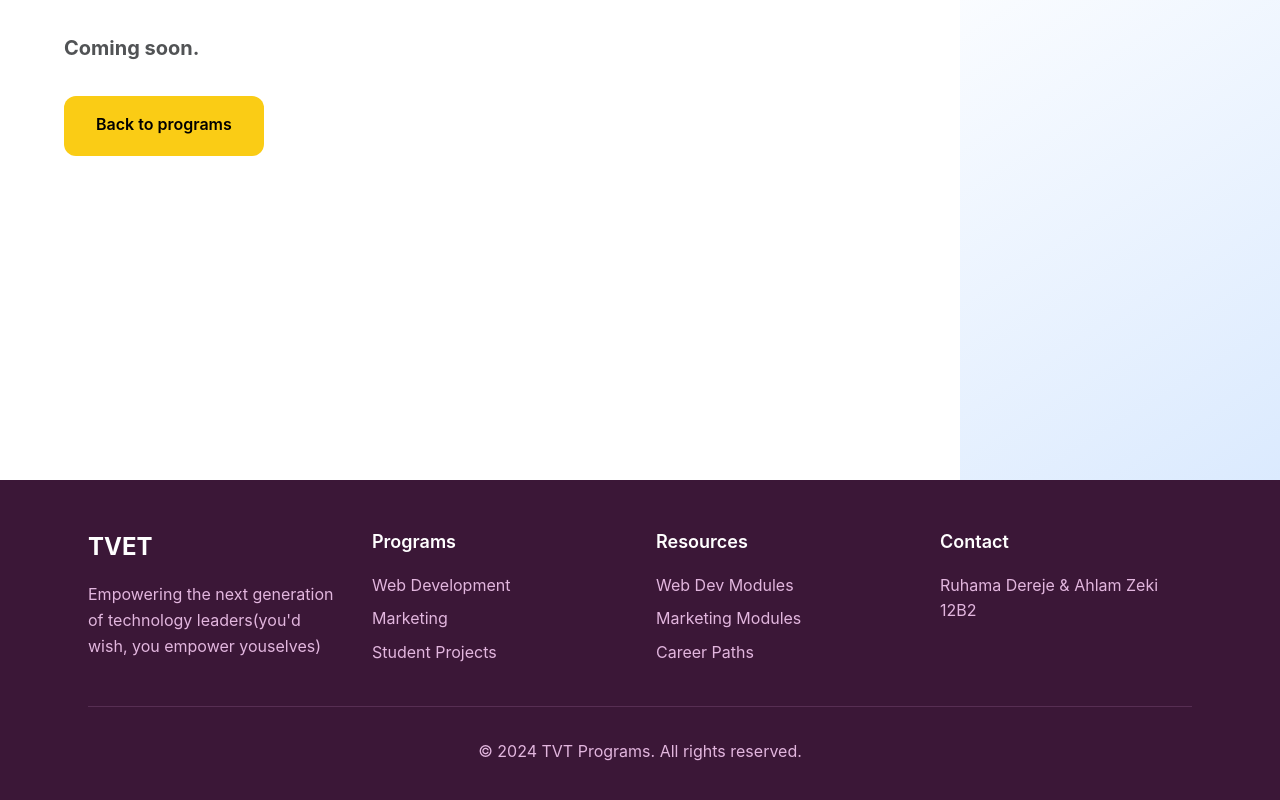
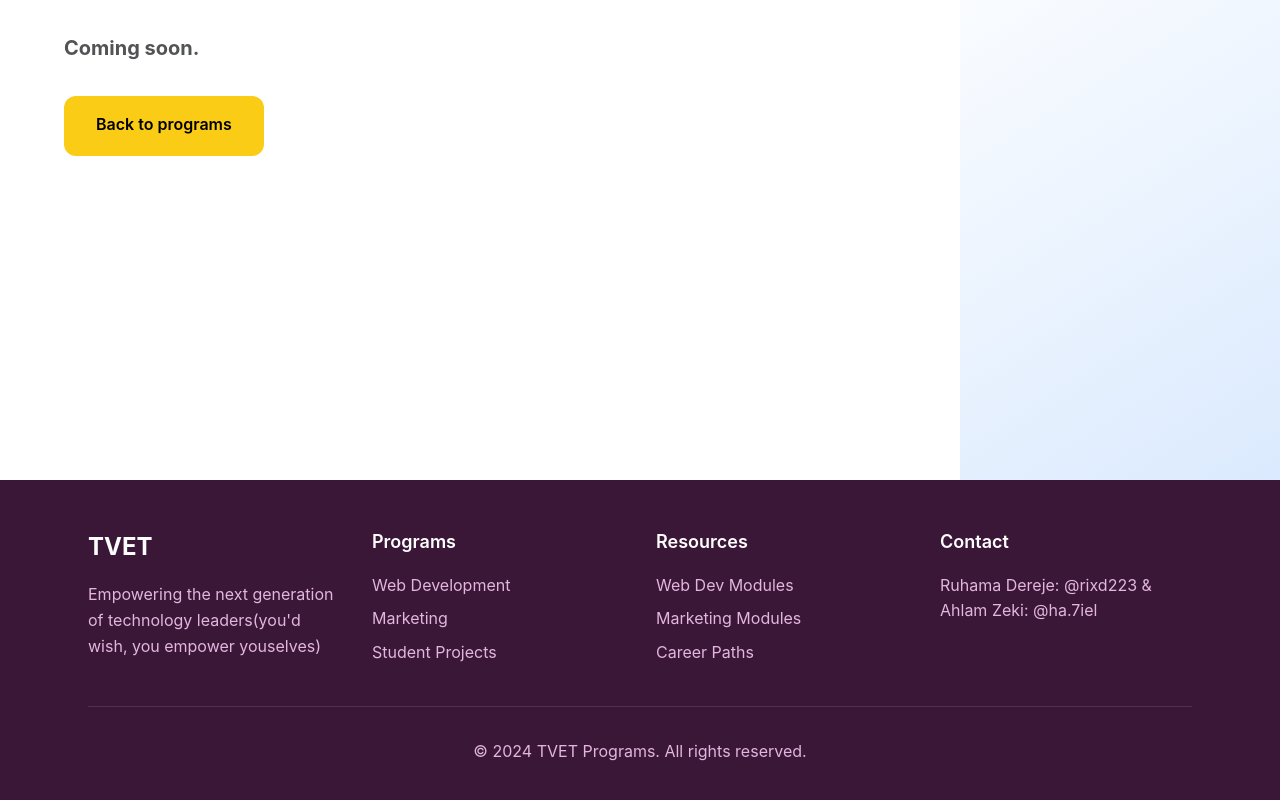
Before and after one commit to spyderio/TVET4, a plain HTML site: page student-projects.html in a window 1280 px wide. Shown: the part 320-1120 px from the top of the page. Drawn offline with Linux system fonts and the light colour scheme.

Commit message:
Update student-projects.html

```diff
--- a/student-projects.html
+++ b/student-projects.html
@@ -60,11 +60,11 @@
                 </div>
                 <div class="footer-section">
                     <h4 class="footer-subtitle">Contact</h4>
-                    <p class="footer-text">Ruhama Dereje & Ahlam Zeki 12B2</p>
+                    <p class="footer-text">Ruhama Dereje: @rixd223 & Ahlam Zeki: @ha.7iel</p>
                 </div>
             </div>
             <div class="footer-bottom">
-                <p>&copy; 2024 TVT Programs. All rights reserved.</p>
+                <p>&copy; 2024 TVET Programs. All rights reserved.</p>
             </div>
         </div>
     </footer>
```
